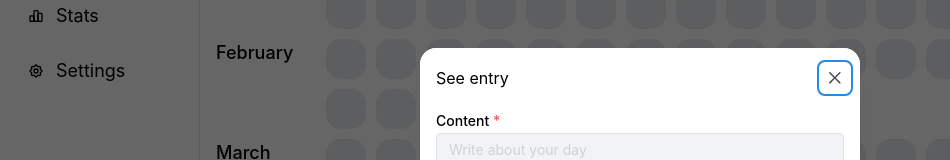
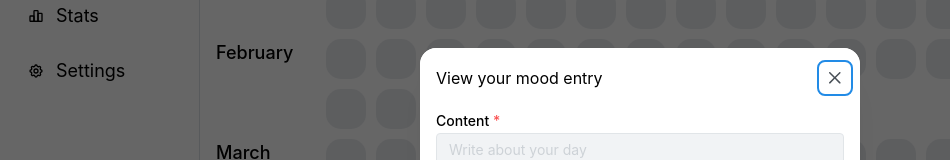
Before and after one commit to layard32/pixel-mood, a React (Vite) app in the folder frontend/: page / in a window 1280 px wide. Both pictures are taken after a click on the element 346 px from the left and 156 px from the top of the page. Shown: the part 197-357 px from the top of the page, without its empty margins (0-950 px from the left). Built offline with nearby package versions, Linux system fonts and the light colour scheme; no server answers.

Commit message:
feat: modal implements actions

```diff
--- a/frontend/src/components/calendar.tsx
+++ b/frontend/src/components/calendar.tsx
@@ -19,12 +19,10 @@ export function Calendar() {
   // gestione del modale figlio
   const [opened, { open, close }] = useDisclosure(false);
   const [selectedEntry, setSelectedEntry] = useState<Entry>();
-  // quando clicco su un giorno (se clicco sul pulsante, prende in automatico oggi)
-  const [selectedDay, setSelectedDay] = useState<string>("");
+
   // quando clicco su un giorno o sul pulsante
   const handleModalOpen = (day: string) => {
     setSelectedEntry(entriesMap?.get(day)!);
-    setSelectedDay(day);
     open();
   };
 
@@ -132,7 +130,6 @@ export function Calendar() {
       <EntryModal
         opened={opened}
         onClose={close}
-        selectedDay={selectedDay}
         selectedEntry={selectedEntry}
       />
     </>
--- a/frontend/src/components/entryModal.tsx
+++ b/frontend/src/components/entryModal.tsx
@@ -1,35 +1,63 @@
 import { Modal } from "@mantine/core";
 import { Button, NumberInput, Group, Textarea } from "@mantine/core";
 import { entryForm } from "../hooks/entryForm";
-import { useEffect } from "react";
+import { useEffect, useState } from "react";
 import { useCreateEntry } from "../hooks/useCreateEntry";
+import { useUpdateEntry } from "../hooks/useUpdateEntry";
+import { useDeleteEntry } from "../hooks/useDeleteEntry";
 import { Entry } from "../types/entry";
 import dayjs from "dayjs";
 
 interface EntryModalProps {
   opened: boolean;
   onClose: () => void;
-  selectedDay: string;
   selectedEntry?: Entry;
 }
 
 export function EntryModal({
   opened,
   onClose,
-  selectedDay,
   selectedEntry,
 }: EntryModalProps) {
-  // utilizzo il custom hook per creare una nuova entry
-  const { mutate, isPending } = useCreateEntry();
+  // prendo i custom hooks per creazione, modifica e cancellazione delle entry
+  // ed uno stato per tenere traccia del tipo di operazione quando il form viene sottomesso
+  const [submitAction, setSubmitAction] = useState<
+    "create" | "edit" | "delete"
+  >("create");
+
+  const { mutate: createEntry, isPending: isCreating } = useCreateEntry();
+  const { mutate: updateEntry, isPending: isUpdating } = useUpdateEntry();
+  const { mutate: deleteEntry, isPending: isDeleting } = useDeleteEntry();
+
   const handleSubmit = (values: { mood_score: number; content: string }) => {
-    mutate({
-      mood_score: values.mood_score,
-      content: values.content,
-    });
-    onClose();
+    // per la modifica e il delete, controllo prima esista un'entry
+    if (selectedEntry) {
+      if (submitAction === "edit") {
+        updateEntry({
+          entryId: selectedEntry.id,
+          updatedEntryData: {
+            mood_score: values.mood_score,
+            content: values.content,
+          },
+        });
+        onClose();
+        return;
+      } else if (submitAction === "delete") {
+        deleteEntry(selectedEntry.id);
+        onClose();
+        return;
+      }
+    } else if (submitAction === "create") {
+      // per la creazione non serve controllare l'esistenza dell'entry
+      createEntry({
+        mood_score: values.mood_score,
+        content: values.content,
+      });
+      onClose();
+    }
   };
 
-  // utilizzo il custom hook di mantine per definire il form
+  // utilizzo il custom hook per definire la validazione sul form
   const form = entryForm();
 
   // utilizzo useEffect per resettare il form quando il modale viene chiuso e per popolarlo quando viene aperto con una selectedEntry
@@ -43,24 +71,37 @@ export function EntryModal({
     }
   }, [opened, selectedEntry]);
 
-  // la funzione restituisce true se il giorno selezionato è diverso da oggi
-  const isDayNotToday = (): boolean => {
-    return (
-      dayjs(selectedDay).format("YYYY-MM-DD") !== dayjs().format("YYYY-MM-DD")
-    );
-  };
-  // la funzione restituisce true se selectedEntry è definita e corrisponde al giorno attuale
-  const isSelectedEntryToday = (): boolean => {
-    return (
-      selectedEntry?.created_at.split("T")[0] === dayjs().format("YYYY-MM-DD")
-    );
-  };
+  // data della entry selezionata (o stringa vuota se non c'è un'entry relativa al giorno selezionato)
+  const selectedDate: string = selectedEntry
+    ? dayjs(selectedEntry.created_at).format("YYYY-MM-DD")
+    : "";
+  const todayDate: string = dayjs().format("YYYY-MM-DD");
+
+  // true se la data selezionata ha una entry
+  const isEntryExisting: boolean = selectedEntry !== undefined;
+
+  // true se la data selezionata non ha una entry ed è oggi
+  const isNotEntryExistingAndIsToday: boolean =
+    !isEntryExisting && selectedDate === todayDate;
+
+  // true se la data selezionata non ha un'entry ed è diversa da oggi
+  const isNotEntryExistingAndIsNotToday: boolean =
+    !isEntryExisting && selectedDate !== todayDate;
 
   return (
     <Modal
       opened={opened}
       onClose={onClose}
-      title={isDayNotToday() ? "See entry" : "Log your mood"}
+      // il titolo è "Log your mood" se la data selezionata non ha un'entry ed è oggi
+      // il titolo è "View your mood entry" se la data selezionata non ha un'entry e non è oggi
+      // il titolo è "Edit your mood entry" se la data selezionata ha un'entry
+      title={
+        isNotEntryExistingAndIsToday
+          ? "Log your mood"
+          : isNotEntryExistingAndIsNotToday
+          ? "View your mood entry"
+          : "Edit your mood entry"
+      }
       centered
       radius="lg"
       size="md"
@@ -76,7 +117,8 @@ export function EntryModal({
           autosize
           minRows={4}
           maxRows={10}
-          disabled={isDayNotToday()}
+          // i form sono disabilitati se la data selezionata non ha un'entry
+          disabled={!isEntryExisting}
         />
 
         <NumberInput
@@ -86,18 +128,43 @@ export function EntryModal({
           placeholder="From 1 to 10"
           key={form.key("mood_score")}
           {...form.getInputProps("mood_score")}
-          disabled={isDayNotToday()}
+          // i form sono disabilitati se la data selezionata non ha un'entry
+          disabled={!isEntryExisting}
         />
 
         <Group justify="flex-end" mt="xl">
-          {!isDayNotToday() && (
-            <Button loading={isPending} type="submit" variant="light">
+          {isEntryExisting && (
+            // se esiste un'entry per la data selezionata, mostra il pulsante "Edit" e "Delete"
+            <>
+              <Button
+                loading={isUpdating}
+                variant="light"
+                type="submit"
+                onClick={() => setSubmitAction("edit")}
+              >
+                Edit
+              </Button>
+              <Button
+                loading={isDeleting}
+                color="red"
+                variant="light"
+                type="submit"
+                onClick={() => setSubmitAction("delete")}
+              >
+                Delete
+              </Button>
+            </>
+          )}
+
+          {isNotEntryExistingAndIsToday && (
+            // se non esiste un'entry per la data selezionata ed è oggi, mostra il pulsante "Log"
+            <Button
+              loading={isCreating}
+              variant="light"
+              type="submit"
+              onClick={() => setSubmitAction("create")}
+            >
               Log
-            </Button>
-          )}
-          {isSelectedEntryToday() && (
-            <Button color="red" variant="light">
-              Delete
             </Button>
           )}
         </Group>
--- a/frontend/src/hooks/useGetEntries.ts
+++ b/frontend/src/hooks/useGetEntries.ts
@@ -15,7 +15,6 @@ export const useGetEntries = () => {
                 const date = entry.created_at.split('T')[0];
                 entriesMap.set(date, entry);
             });
-            console.log("Entries Map:", entriesMap);
             return entriesMap;
         },
     });
```
